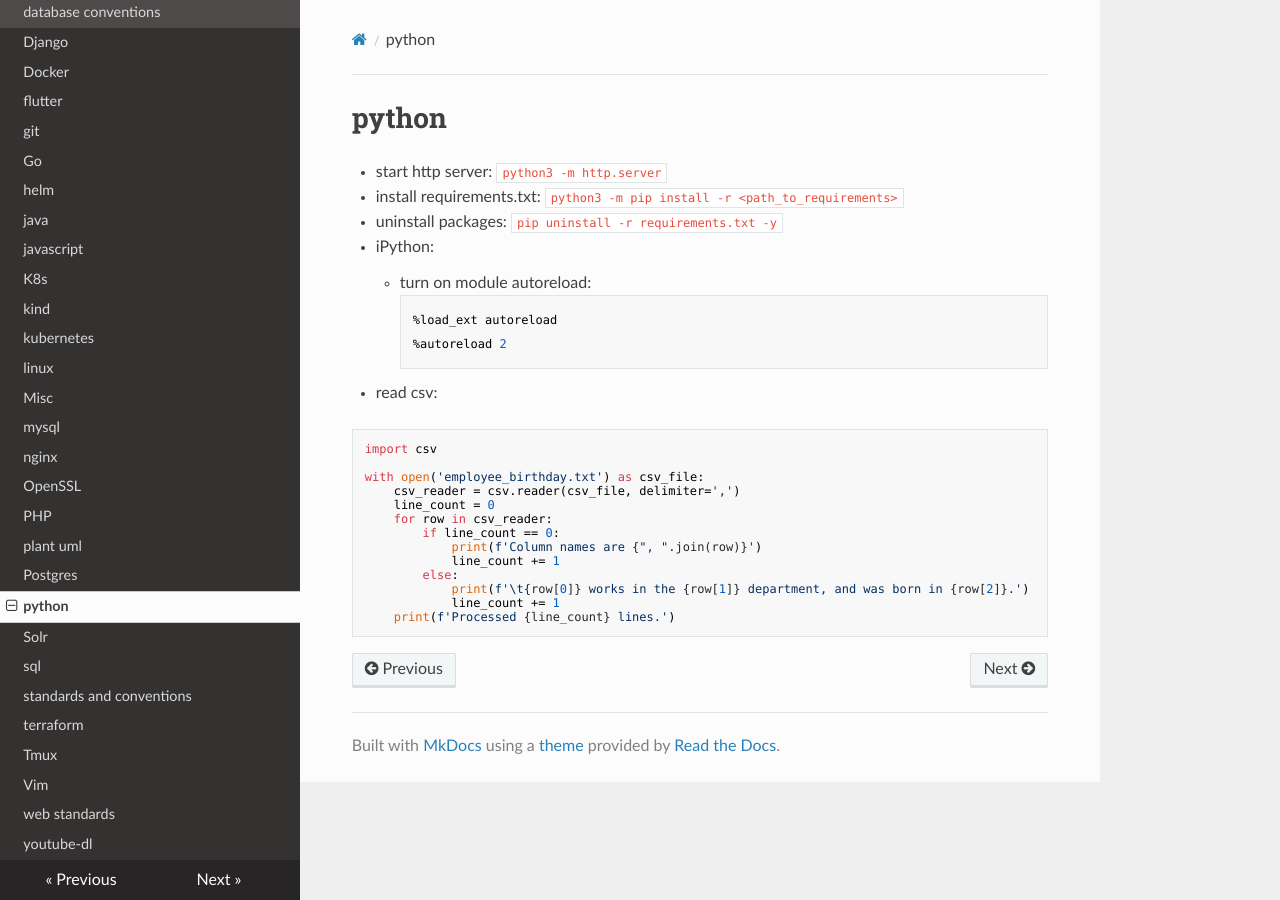
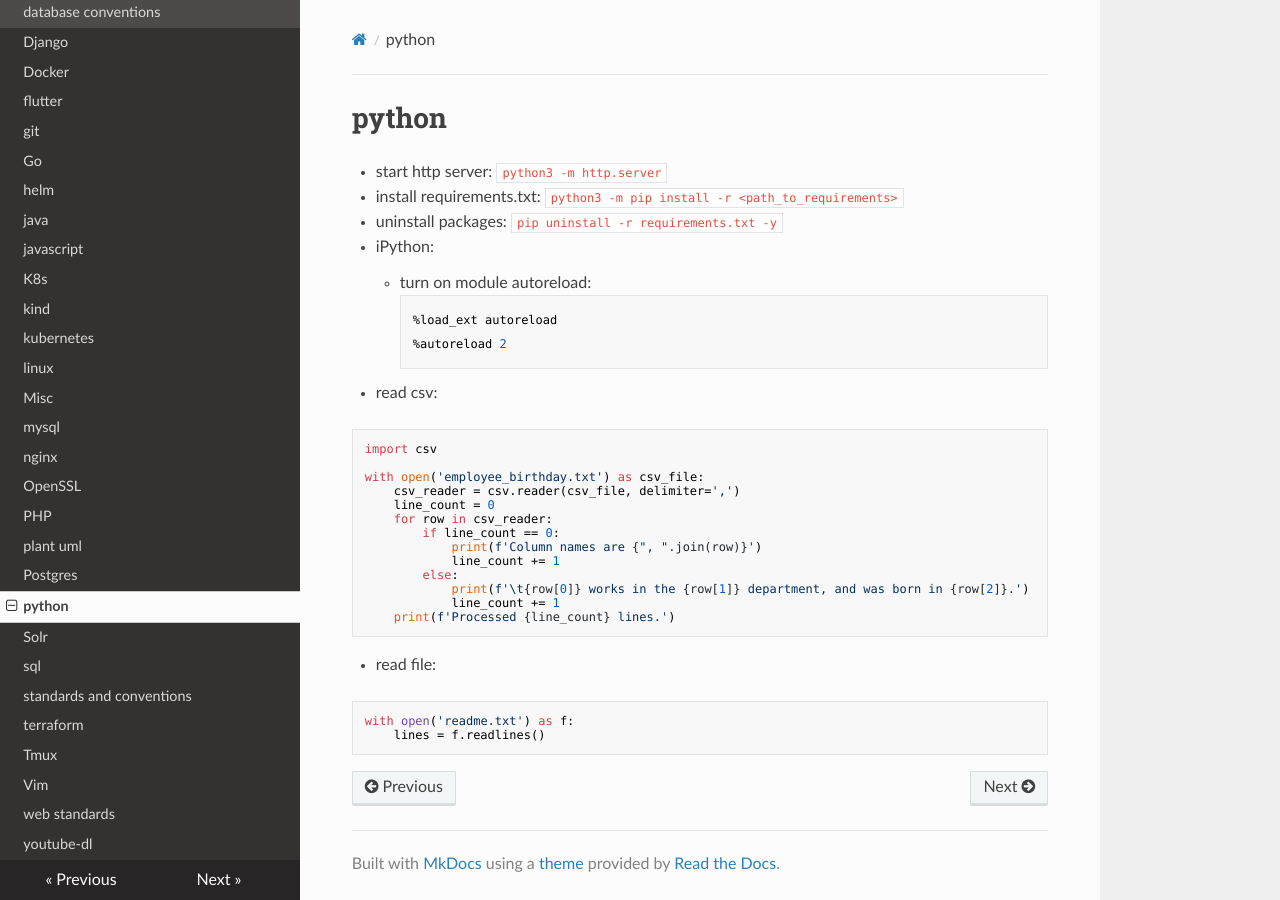
Before and after one commit to filipelucas42/notes, an MkDocs documentation site: the page built from docs/python.md, in a window 1280 px wide. Built offline with MkDocs 1.6.1, drawn with Linux system fonts in a browser that asks for light colours; nearby versions of some CDN libraries.

Commit message:
Update python.md

````diff
--- a/docs/python.md
+++ b/docs/python.md
@@ -31,3 +31,9 @@
                 print(f'\t{row[0]} works in the {row[1]} department, and was born in {row[2]}.')
                 line_count += 1
         print(f'Processed {line_count} lines.')
+
+* read file:
+```
+with open('readme.txt') as f:
+    lines = f.readlines()
+```
````
